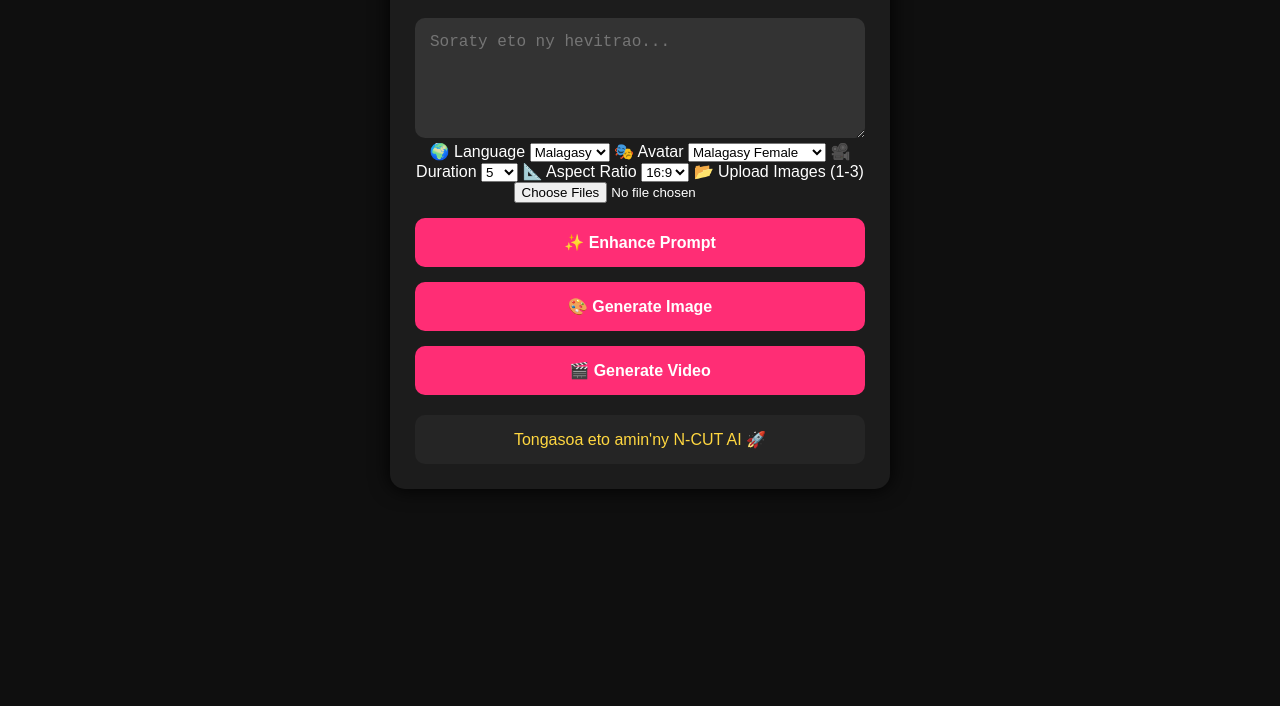
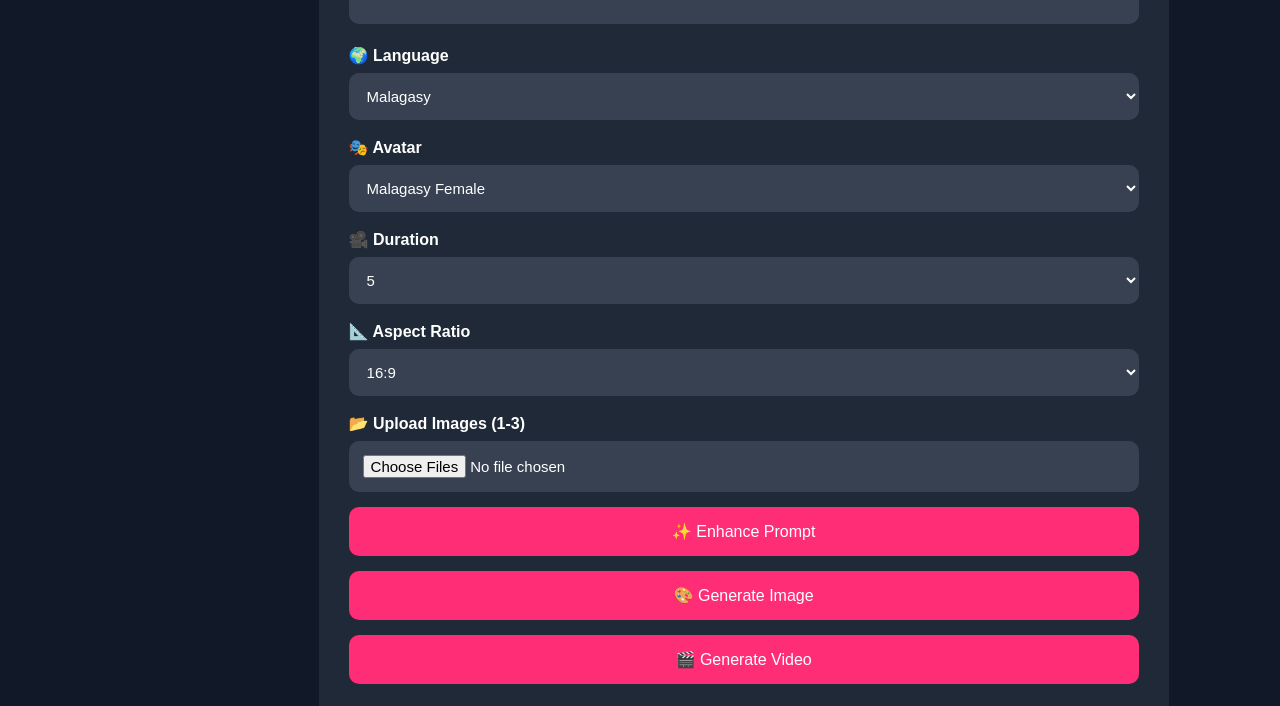
Before and after one commit to raismrakotoniaina-hash/N-Cut-AI-v2, a website: page public/index.html in a window 1280 px wide. Shown: the part 181-887 px from the top of the page. Before the commit the page ends 800 px from the top, so only its background shows below. Drawn offline with Linux system fonts and the light colour scheme.

Commit message:
Update style.css

```diff
--- a/public/style.css
+++ b/public/style.css
@@ -1,75 +1,112 @@
 *{
+    margin:0;
+    padding:0;
     box-sizing:border-box;
+    font-family:Arial, Helvetica, sans-serif;
 }
 
+body{
+    background:#111827;
+    color:white;
+}
 
-body{
+.container{
+    display:flex;
+    min-height:100vh;
+}
 
-    margin:0;
-    padding:20px;
+/* Sidebar */
 
-    font-family:Arial, sans-serif;
+.sidebar{
+    width:240px;
+    background:#1f2937;
+    padding:25px;
+}
 
-    background:#0f0f0f;
+.sidebar h2{
+    color:#ff2d75;
+    margin-bottom:30px;
+    text-align:center;
+}
+
+.menu{
+    display:flex;
+    flex-direction:column;
+    gap:15px;
+}
+
+.menu button{
+    background:#374151;
     color:white;
+    border:none;
+    padding:14px;
+    border-radius:10px;
+    cursor:pointer;
+    font-size:15px;
+    transition:.3s;
+}
+
+.menu button:hover{
+    background:#ff2d75;
+}
+
+/* Main */
+
+.main{
+    flex:1;
+    padding:35px;
+}
+
+.logo{
+    text-align:center;
+    margin-bottom:25px;
+}
+
+.logo h1{
+    color:#ff2d75;
+    margin-bottom:8px;
+}
+
+.card{
+    max-width:850px;
+    margin:auto;
+    background:#1f2937;
+    padding:30px;
+    border-radius:15px;
+}
+
+label{
+    display:block;
+    margin-top:18px;
+    margin-bottom:8px;
+    font-weight:bold;
+}
+
+textarea,
+select,
+input[type=file]{
+
+    width:100%;
+    padding:14px;
+
+    border:none;
+    border-radius:10px;
+
+    background:#374151;
+    color:white;
+
+    font-size:15px;
 
 }
 
-
-.container{
-
-    max-width:500px;
-
-    margin:auto;
-
-    background:#1c1c1c;
-
-    padding:25px;
-
-    border-radius:15px;
-
-    text-align:center;
-
-    box-shadow:0 0 20px #000;
-
+textarea{
+    height:130px;
+    resize:none;
 }
-
-
-h1{
-
-    color:#ff2d75;
-
-}
-
-
-textarea{
-
-    width:100%;
-
-    height:120px;
-
-    padding:15px;
-
-    margin-top:20px;
-
-    border-radius:10px;
-
-    border:none;
-
-    background:#333;
-
-    color:white;
-
-    font-size:16px;
-
-}
-
-
 
 button{
 
     width:100%;
-
     margin-top:15px;
 
     padding:15px;
@@ -84,32 +121,54 @@ button{
 
     font-size:16px;
 
-    font-weight:bold;
+    cursor:pointer;
 
-    cursor:pointer;
+    transition:.3s;
 
 }
 
-
-
 button:hover{
 
-    opacity:0.8;
+    background:#ff4f91;
 
 }
 
-
-
 #result{
 
-    margin-top:20px;
+    margin-top:25px;
 
-    padding:15px;
+    padding:20px;
 
-    background:#252525;
+    background:#111827;
 
     border-radius:10px;
 
-    color:#ffd740;
+    min-height:90px;
+
+    white-space:pre-wrap;
+
+    line-height:1.6;
 
 }
+
+/* Mobile */
+
+@media(max-width:768px){
+
+.container{
+    display:block;
+}
+
+.sidebar{
+    width:100%;
+}
+
+.main{
+    padding:20px;
+}
+
+.card{
+    padding:20px;
+}
+
+        }
```
